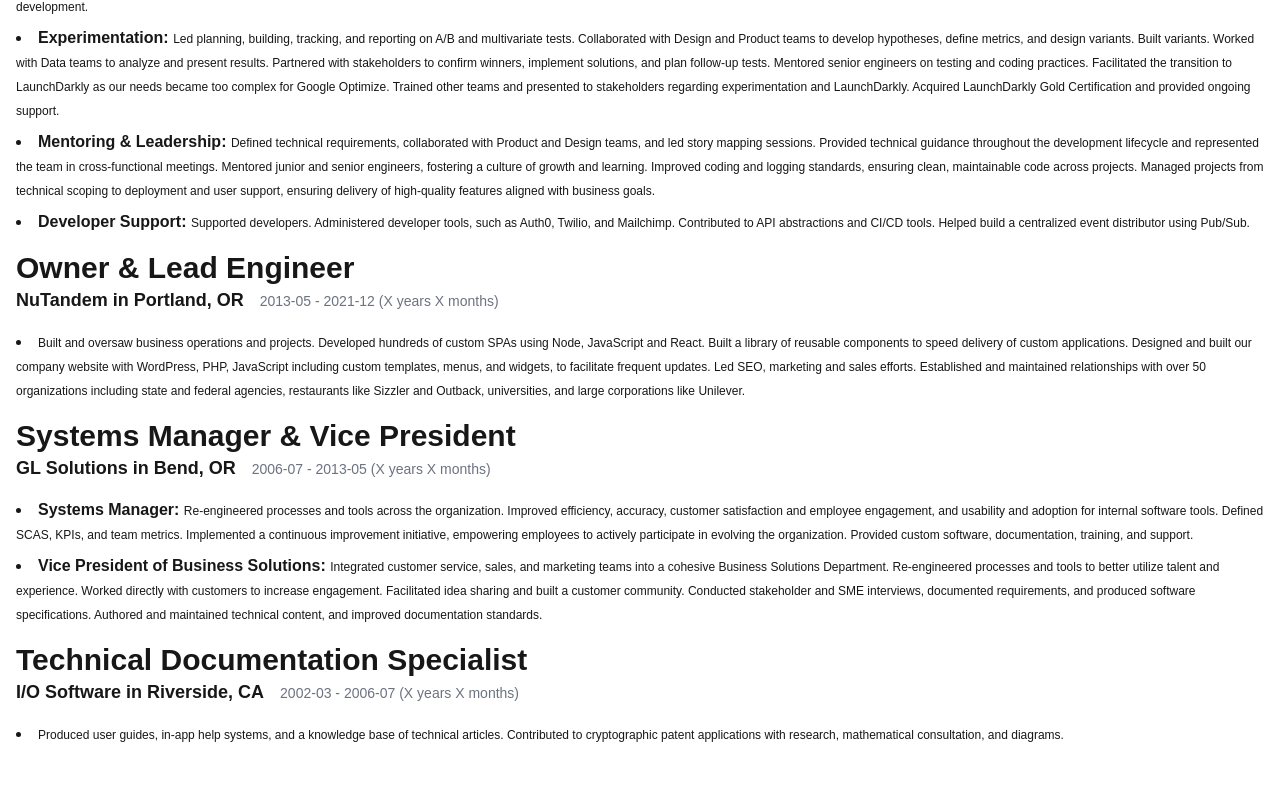
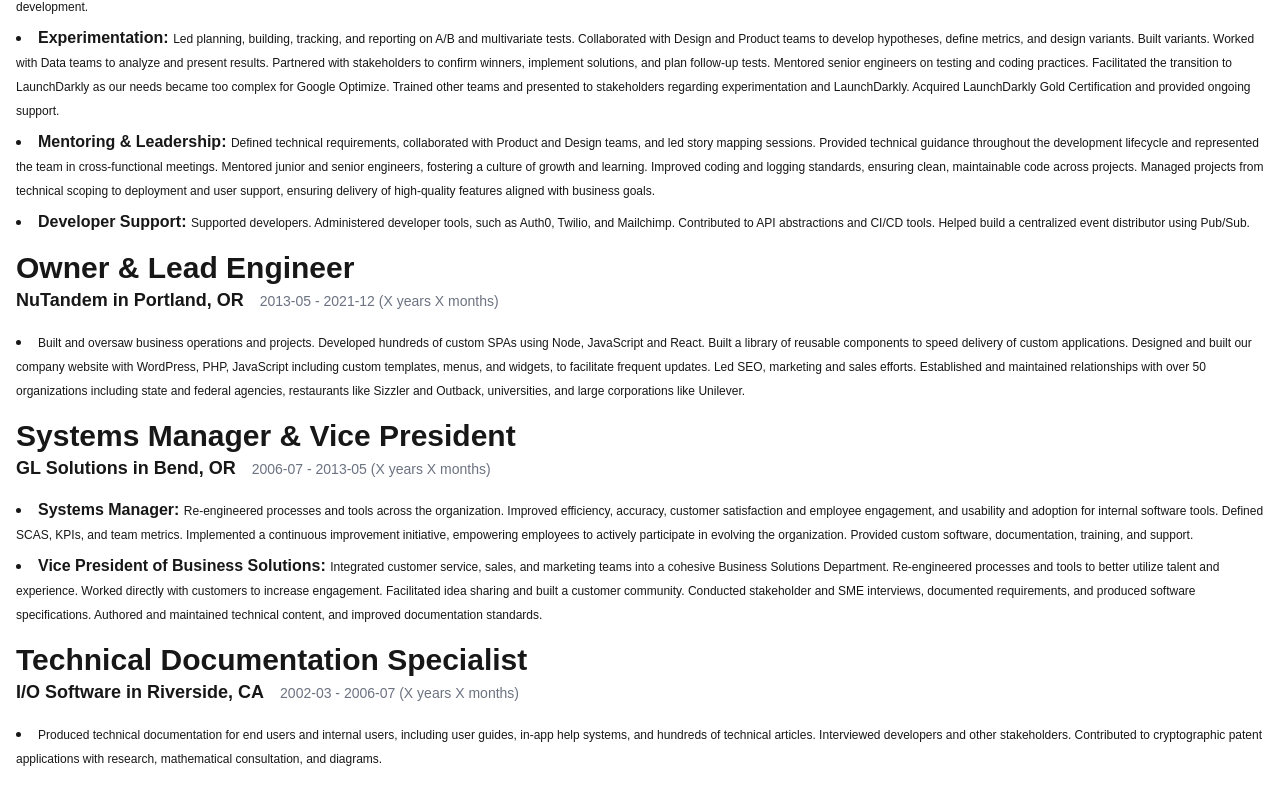
Before and after one commit to bensbits91/portfolio-2025-nextjs-js-tailwind, a Next.js app: page /experience in a window 1280 px wide. Shown: the part 390-1192 px from the top of the page. Before the commit the page ends 1168 px from the top, so only its background shows below. Built offline with nearby package versions, Linux system fonts and the light colour scheme.

Commit message:
minor content change

```diff
--- a/app/data.js
+++ b/app/data.js
@@ -913,7 +913,7 @@ export const experience = [
       {
         name: '',
         description:
-          'Produced user guides, in-app help systems, and a knowledge base of technical articles. Contributed to cryptographic patent applications with research, mathematical consultation, and diagrams.'
+          'Produced technical documentation for end users and internal users, including user guides, in-app help systems, and hundreds of technical articles. Interviewed developers and other stakeholders. Contributed to cryptographic patent applications with research, mathematical consultation, and diagrams.'
       }
     ]
   }
```
